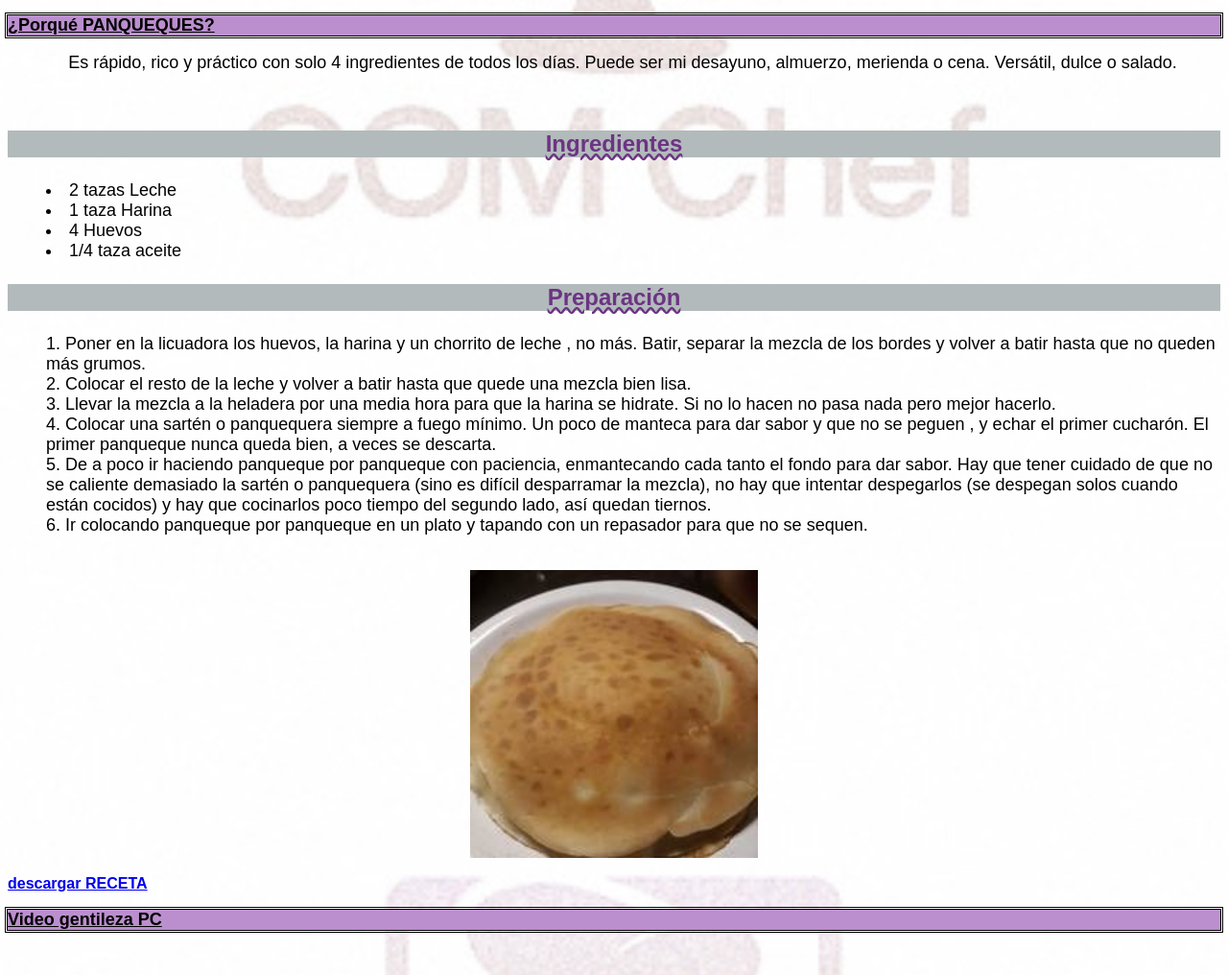
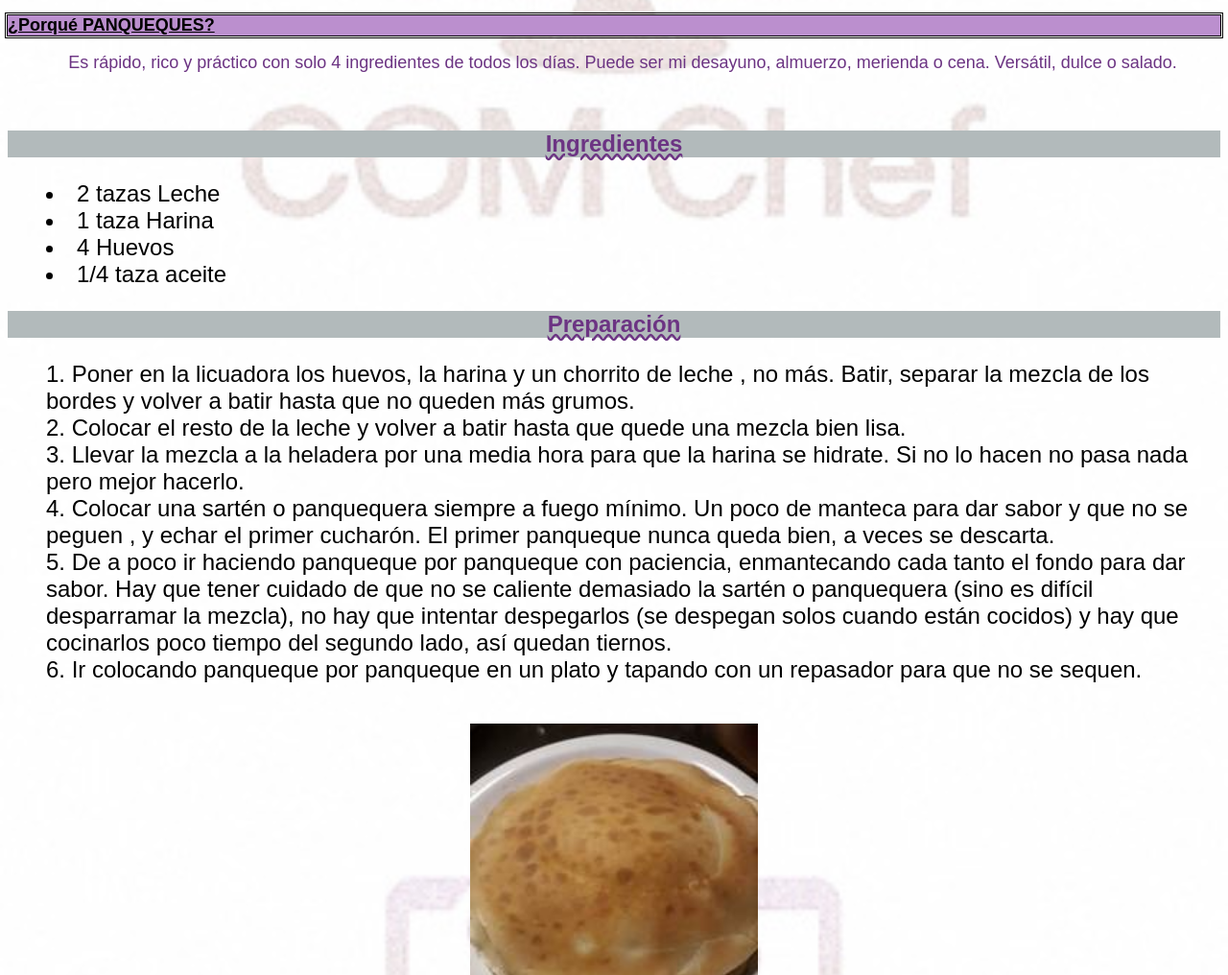
Before and after one commit to hernancduran/ProyectoEDLP_TP, a plain HTML site: page index.html in a window 1280 px wide. Shown: the part 709-1725 px from the top of the page at 96% size. Drawn offline with Linux system fonts and the light colour scheme; grey boxes are pictures that could not be loaded.

Commit message:
Add files via upload

```diff
--- a/css/style.css
+++ b/css/style.css
@@ -12,10 +12,7 @@
   text-decoration: underline; text-align: left; text-shadow: black; }
 
   .parrafo01 { list-style-position: inside; list-style-type: disc; font-family:
-    sans-serif; font-weight: 400; font-size: large; text-indent: 5%; }
-
-  .parrafo02 { list-style-position: inside; list-style-type: disc; font-family:
-    sans-serif; font-weight: 400; font-size: large; text-indent: 5%; }
+    sans-serif; font-weight: 400; font-size: large; text-indent: 5%; color: #6C3483; }
 
 .titulo01 { background-color: #B2BABB; color: #6C3483; font-family: sans-serif;
   font-weight: 800; font-size: x-large;
@@ -32,7 +29,7 @@
 .descargar { font-family: sans-serif; font-weight: bolder; }
 
 ul { list-style-position: inside; list-style-type: disc; font-family:
-  sans-serif; font-weight: 400; font-size: large; }
+  sans-serif; font-weight: 500; font-size: x-large; }
 
 ol { list-style-position: inside; list-style-type: decimal; font-family:
-  sans-serif; font-weight: 400; font-size: large; }
+  sans-serif; font-weight: 500; font-size: x-large; }
```
